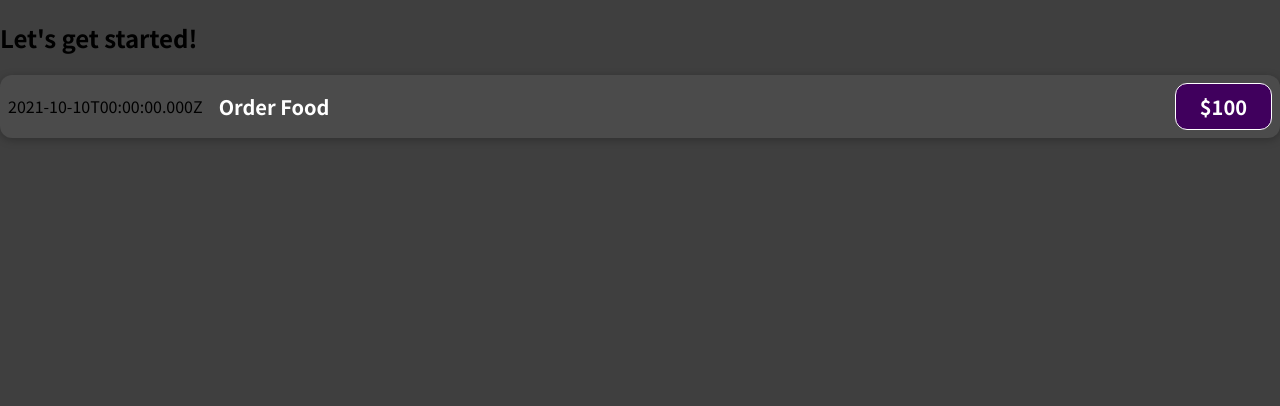
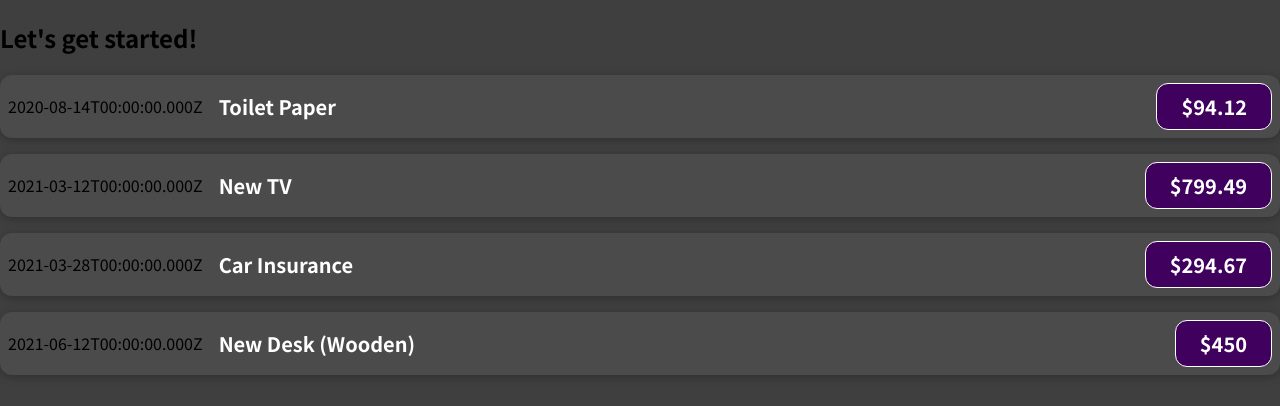
Before and after one commit to sameerbhilare/React, a JavaScript app in the folder Workspace/01-expenses-app/: page / in a window 1280 px wide. Shown: the top 406 px of the page. Built offline with nearby package versions, Linux system fonts and the light colour scheme.

Commit message:
Passing Data via "props"

```diff
--- a/Workspace/01-expenses-app/src/App.js
+++ b/Workspace/01-expenses-app/src/App.js
@@ -1,11 +1,52 @@
 import ExpenseItem from './components/ExpenseItem';
 
 function App() {
+  const expenses = [
+    {
+      id: 'e1',
+      title: 'Toilet Paper',
+      amount: 94.12,
+      date: new Date(2020, 7, 14),
+    },
+    { id: 'e2', title: 'New TV', amount: 799.49, date: new Date(2021, 2, 12) },
+    {
+      id: 'e3',
+      title: 'Car Insurance',
+      amount: 294.67,
+      date: new Date(2021, 2, 28),
+    },
+    {
+      id: 'e4',
+      title: 'New Desk (Wooden)',
+      amount: 450,
+      date: new Date(2021, 5, 12),
+    },
+  ];
+
   // JSX (JavaScript XML)
   return (
     <div>
       <h2>Let's get started!</h2>
-      <ExpenseItem></ExpenseItem>
+      <ExpenseItem
+        title={expenses[0].title}
+        amount={expenses[0].amount}
+        date={expenses[0].date}
+      ></ExpenseItem>
+      <ExpenseItem
+        title={expenses[1].title}
+        amount={expenses[1].amount}
+        date={expenses[1].date}
+      ></ExpenseItem>
+      <ExpenseItem
+        title={expenses[2].title}
+        amount={expenses[2].amount}
+        date={expenses[2].date}
+      ></ExpenseItem>
+      <ExpenseItem
+        title={expenses[3].title}
+        amount={expenses[3].amount}
+        date={expenses[3].date}
+      ></ExpenseItem>
     </div>
   );
 }
--- a/Workspace/01-expenses-app/src/components/ExpenseItem.js
+++ b/Workspace/01-expenses-app/src/components/ExpenseItem.js
@@ -2,19 +2,19 @@
 import './ExpenseItem.css';
 
 // A component in React is just a JavaScript function
-function ExpenseItem() {
-  const expenseDate = new Date(2021, 9, 10);
-  const expenseTitle = 'Order Food';
-  const expenseAmount = 100;
-
+/* React will pass a single object to our component function which will hold all passed-in parameters
+   with key as the name of the attribute and value as its value.
+   You can name it anything, but typically it is named as 'props'
+*/
+function ExpenseItem(props) {
   // JSX - must return JSX code with only one root element.
   // Inside of that root element, we can have many adjacent elements
   return (
     <div className='expense-item'>
-      <div>{expenseDate.toISOString()}</div>
+      <div>{props.date.toISOString()}</div>
       <div className='expense-item__description'>
-        <h2>{expenseTitle}</h2>
-        <div className='expense-item__price'>${expenseAmount}</div>
+        <h2>{props.title}</h2>
+        <div className='expense-item__price'>${props.amount}</div>
       </div>
     </div>
   );
```
